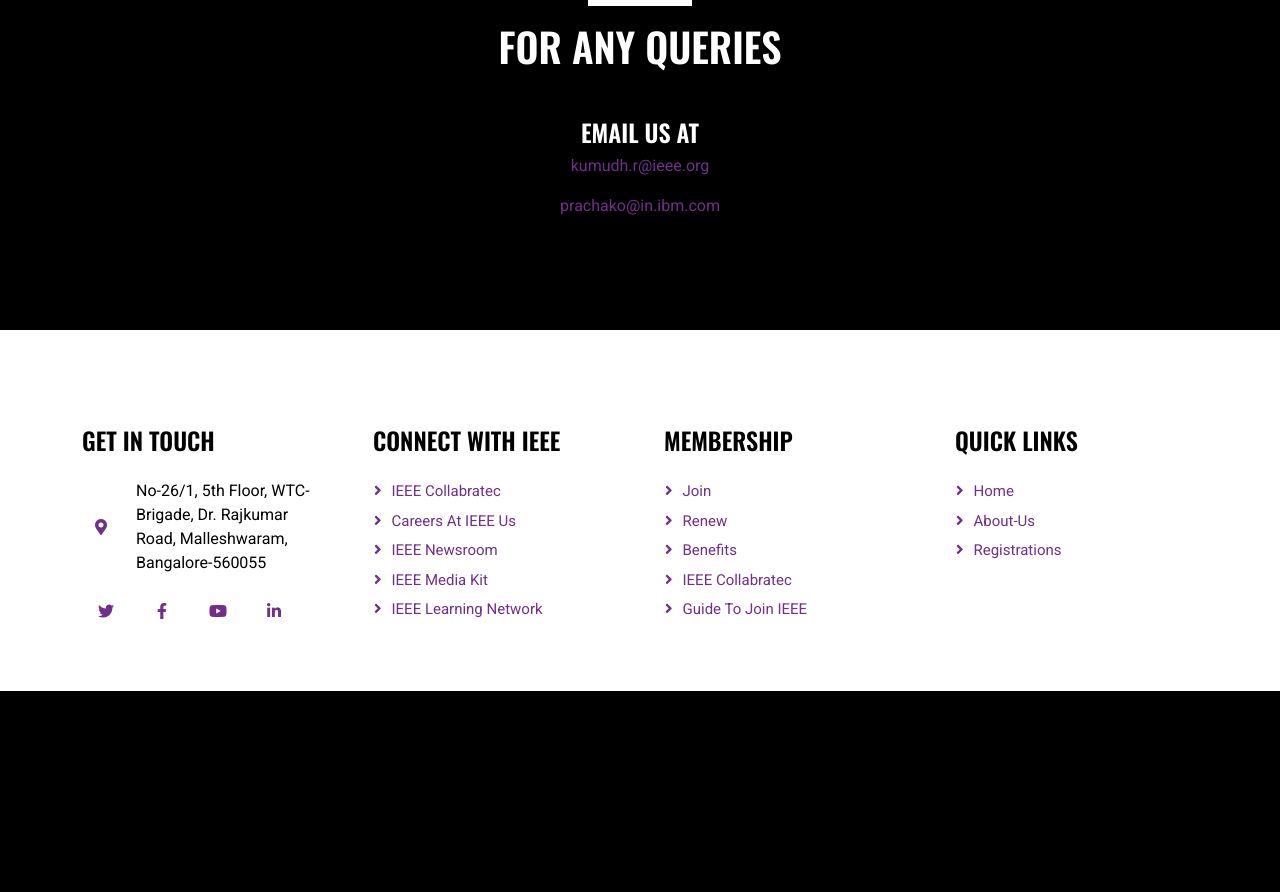
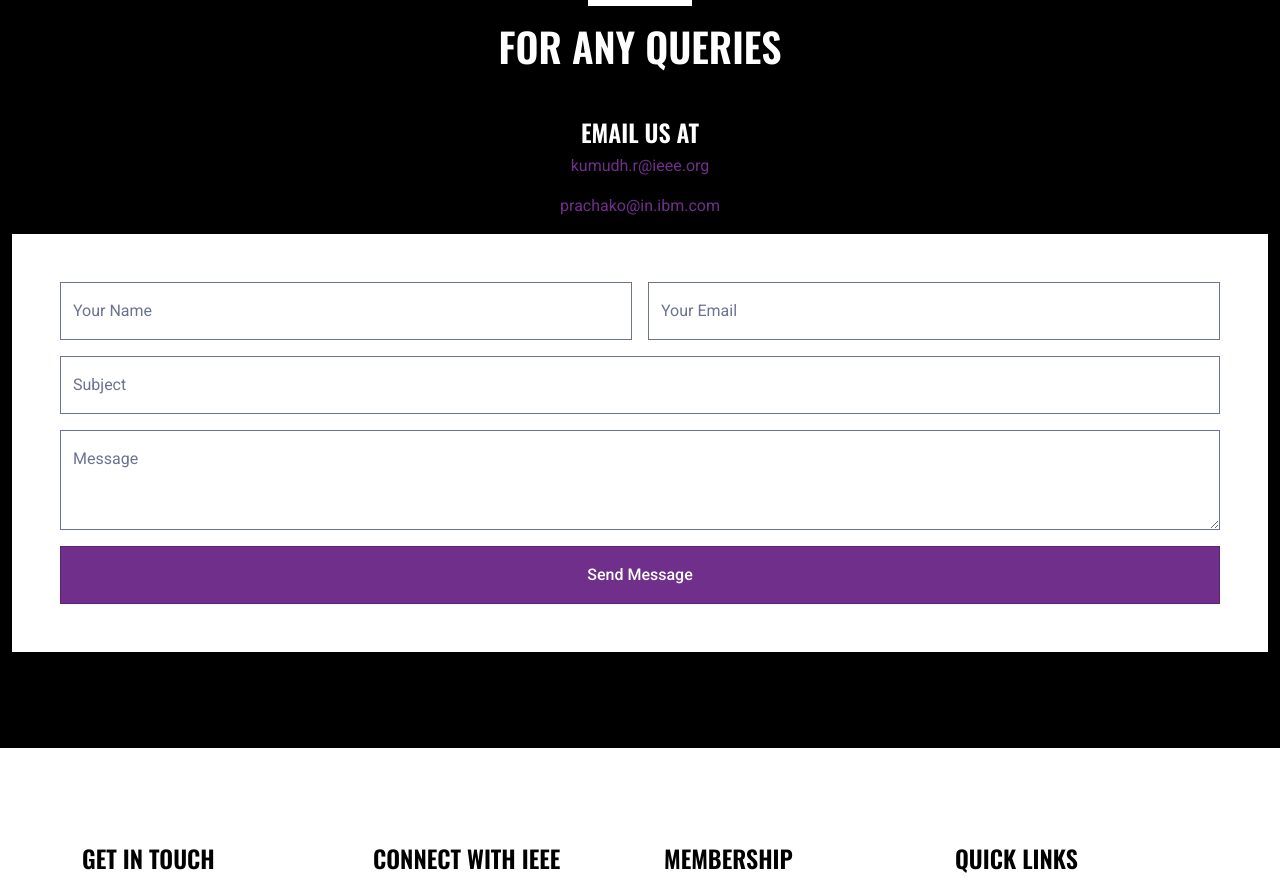
Before and after one commit to Nagalekha/WIE-HACK-SG, a PHP site: page / in a window 1280 px wide. Shown: the part 3916-4808 px from the top of the page. Before the commit the page ends 4607 px from the top, so only its background shows below. Run offline with PHP 8.4, Linux system fonts and the light colour scheme; some libraries are stand-ins or nearby versions.

Commit message:
contact form

```diff
--- a/components/contact.php
+++ b/components/contact.php
@@ -11,5 +11,41 @@
                 <p class="text-primary"><a href="mailto:prachako@in.ibm.com">prachako@in.ibm.com</a></p>
             </div>
         </div>
+
+        <div class="col-lg-12 wow fadeIn" data-wow-delay="0.1s">
+                    <div class="bg-secondary p-5">
+                        <form action="./forms/mail.php" method="post">
+                            <div class="row g-3">
+                                <div class="col-md-6">
+                                    <div class="form-floating">
+                                        <input type="text" class="form-control bg-transparent" id="name" name="name" placeholder="Your Name">
+                                        <label for="name">Your Name</label>
+                                    </div>
+                                </div>
+                                <div class="col-md-6">
+                                    <div class="form-floating">
+                                        <input type="email" class="form-control bg-transparent" id="email" name="email" placeholder="Your Email">
+                                        <label for="email">Your Email</label>
+                                    </div>
+                                </div>
+                                <div class="col-12">
+                                    <div class="form-floating">
+                                        <input type="text" class="form-control bg-transparent" id="subject" name="subject" placeholder="Subject">
+                                        <label for="subject">Subject</label>
+                                    </div>
+                                </div>
+                                <div class="col-12">
+                                    <div class="form-floating">
+                                        <textarea class="form-control bg-transparent" placeholder="Leave a message here" id="message" name="message" style="height: 100px"></textarea>
+                                        <label for="message">Message</label>
+                                    </div>
+                                </div>
+                                <div class="col-12">
+                                    <input class="btn btn-primary w-100 py-3" type="submit" value = "Send Message" >
+                                </div>
+                            </div>
+                        </form>
+                    </div>
+                </div>
     </div>
 </section>
```
Also changed, not shown: forms/mail.php (added, +48 -0 lines). Lines whose indentation alone changed are shown as unchanged.
